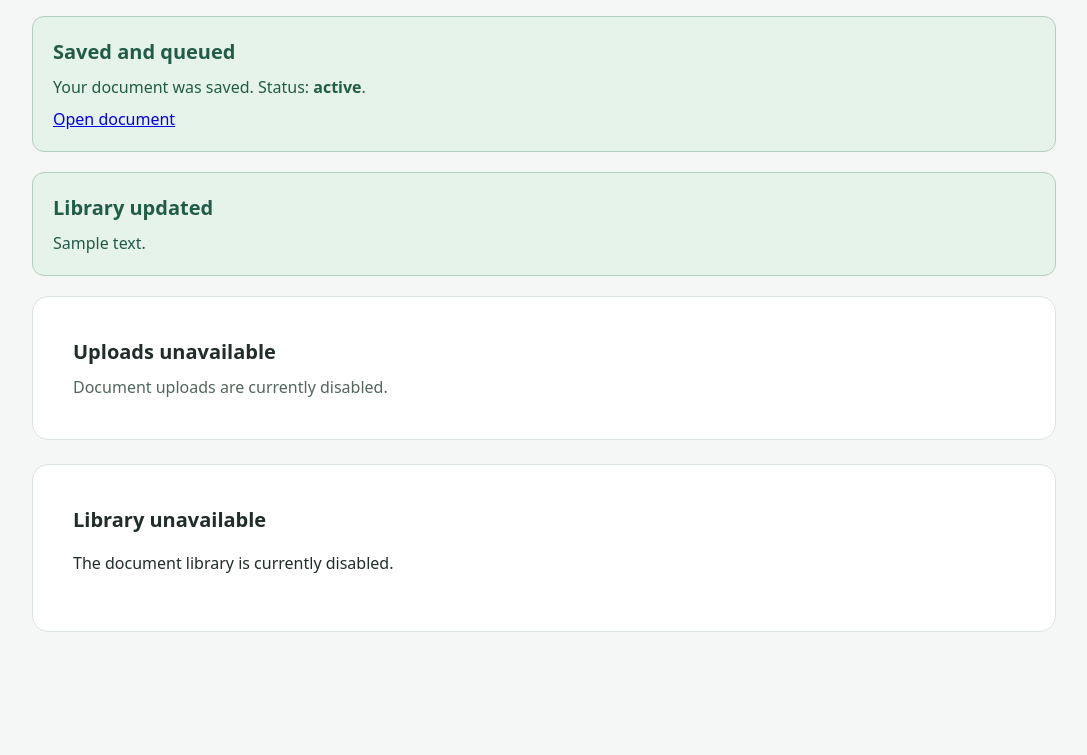
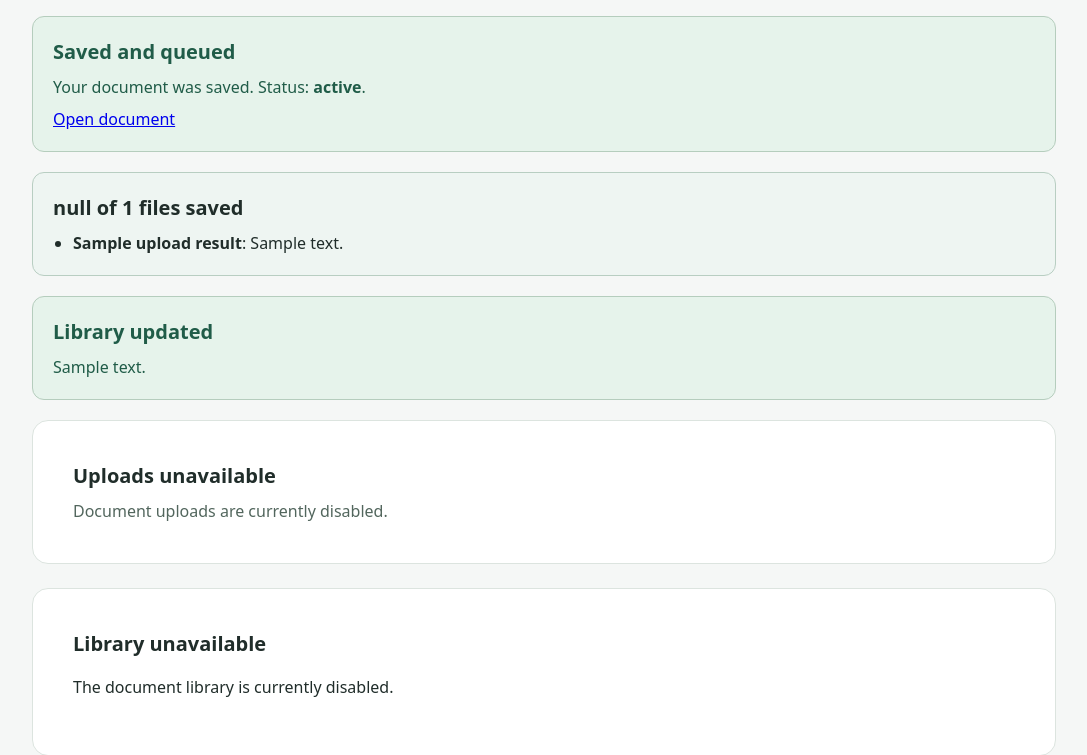
Before and after one commit to FarukValjevac/SecondBrain, a Spring app: page /library in a window 1280 px wide. Shown: the part 186-941 px from the top of the page, without its empty margins (96-1183 px from the left). Before the commit the page ends 818 px from the top, so only its background shows below. Run offline with Thymeleaf, Linux system fonts and the light colour scheme; the template is opened without the code that fills it: most values are stand-ins (such as "Sample title", 1, 10 or a date in 2020); data that the repository does not hold is empty; some of the project's set-up classes (security, data sources, template engines, error pages and the like) are left out, and stand-ins take their place.

Commit message:
feat(documents): upload several files at once with drag and drop

```diff
--- a/src/main/java/dev/secondbrain/documents/UploadRejectedException.java
+++ b/src/main/java/dev/secondbrain/documents/UploadRejectedException.java
@@ -22,6 +22,7 @@ public final class UploadRejectedException extends RuntimeException {
         INVALID_FILENAME(
                 "The filename must contain no null characters and be at most 1024 UTF-8 bytes."),
         SINGLE_FILE_REQUIRED("Upload one file at a time."),
+        TOO_MANY_FILES("Too many files in one upload. Choose fewer files and try again."),
         EMPTY_FILE("The selected file is empty."),
         FILE_TOO_LARGE("The file exceeds the configured upload size limit."),
         UNSUPPORTED_TYPE(
--- a/src/main/java/dev/secondbrain/web/LibraryController.java
+++ b/src/main/java/dev/secondbrain/web/LibraryController.java
@@ -25,6 +25,7 @@ import java.util.stream.Collectors;
 class LibraryController {
     private final boolean uploadsEnabled;
     private final String maximumUploadSize;
+    private final int maximumFilesPerUpload;
     private final ObjectProvider<DocumentInspectionService> documents;
     private final ObjectProvider<DocumentProcessingService> processing;
     private final ObjectProvider<QuestionAnswerService> answers;
@@ -32,11 +33,13 @@ class LibraryController {
     LibraryController(
             @Value("${secondbrain.events.enabled:true}") boolean uploadsEnabled,
             @Value("${secondbrain.documents.max-upload-size}") String maximumUploadSize,
+            @Value("${secondbrain.documents.max-files-per-upload:10}") int maximumFilesPerUpload,
             ObjectProvider<DocumentInspectionService> documents,
             ObjectProvider<DocumentProcessingService> processing,
             ObjectProvider<QuestionAnswerService> answers) {
         this.uploadsEnabled = uploadsEnabled;
         this.maximumUploadSize = maximumUploadSize;
+        this.maximumFilesPerUpload = maximumFilesPerUpload;
         this.documents = Objects.requireNonNull(documents, "documents");
         this.processing = Objects.requireNonNull(processing, "processing");
         this.answers = Objects.requireNonNull(answers, "answers");
@@ -47,6 +50,7 @@ class LibraryController {
         if (page < 0) throw new IllegalArgumentException("Page must not be negative");
         model.addAttribute("uploadsEnabled", uploadsEnabled);
         model.addAttribute("maximumUploadSize", maximumUploadSize);
+        model.addAttribute("maximumFilesPerUpload", maximumFilesPerUpload);
         model.addAttribute("libraryAvailable", uploadsEnabled);
         model.addAttribute("questionsEnabled", answers.getIfAvailable() != null);
         if (uploadsEnabled) {
--- a/src/main/resources/application.properties
+++ b/src/main/resources/application.properties
@@ -8,11 +8,15 @@ server.address=127.0.0.1
 server.port=8080
 # Let the browser receive rejection feedback after an oversized local upload.
 # This bounds discarded bytes; the accepted upload limit remains separate.
-server.tomcat.max-swallow-size=16MB
+# Covers the largest multi-file form request, so an oversized one gets a readable error page.
+server.tomcat.max-swallow-size=64MB
 # Keep first-upload flash sessions in cookies, without rewriting the library URL.
 server.servlet.session.tracking-modes=cookie
 
 secondbrain.documents.max-upload-size=10MB
+# Browser uploads may select several files; each file still obeys max-upload-size.
+secondbrain.documents.max-files-per-upload=10
+secondbrain.documents.max-upload-request-size=50MB
 secondbrain.documents.storage-directory=./data/documents
 
 # Embedding settings are opt-in. A model/dimension pair must be selected explicitly.
--- a/src/main/resources/static/css/library.css
+++ b/src/main/resources/static/css/library.css
@@ -281,6 +281,10 @@ form[data-submitting] button {
 .search-excerpt { white-space: pre-wrap; overflow-wrap: anywhere; font: inherit; }
 .source-location { color: var(--muted); }
 .hint { color: var(--muted); }
+.upload-results { margin: 0.5rem 0 0; padding-left: 1.25rem; overflow-wrap: anywhere; }
+.upload-selection { font-size: 0.875rem; }
+/* upload.js marks the card while files are dragged over it. */
+.upload-card[data-dragging] { outline: 3px dashed var(--brand); outline-offset: 4px; }
 .related-list { padding-left: 1.25rem; }
 .related-list li + li { margin-top: 1rem; }
 .related-list .search-excerpt { margin: 0.25rem 0; color: var(--muted); }
--- /dev/null
+++ b/src/main/resources/static/js/upload.js
@@ -0,0 +1,30 @@
+// Lets files be dropped onto the upload card. Dropped files go into the normal file input, so the
+// user still presses Upload, and the form works the same way without this script.
+const zone = document.querySelector('[data-drop-zone]');
+const input = zone?.querySelector('input[type="file"]');
+const selection = zone?.querySelector('.upload-selection');
+
+function describe() {
+  if (!selection || !input) return;
+  const count = input.files.length;
+  selection.textContent = count > 1 ? `${count} files selected.` : '';
+}
+
+if (zone && input) {
+  zone.addEventListener('dragover', (event) => {
+    if (!event.dataTransfer?.types.includes('Files')) return;
+    event.preventDefault();
+    zone.setAttribute('data-dragging', '');
+  });
+  zone.addEventListener('dragleave', (event) => {
+    if (!zone.contains(event.relatedTarget)) zone.removeAttribute('data-dragging');
+  });
+  zone.addEventListener('drop', (event) => {
+    zone.removeAttribute('data-dragging');
+    if (!event.dataTransfer?.files.length) return;
+    event.preventDefault();
+    input.files = event.dataTransfer.files;
+    describe();
+  });
+  input.addEventListener('change', describe);
+}
--- a/src/main/resources/templates/library.html
+++ b/src/main/resources/templates/library.html
@@ -7,6 +7,7 @@
   <meta name="color-scheme" content="light dark">
   <link rel="stylesheet" href="/css/library.css" th:href="@{/css/library.css}">
   <script src="/js/forms.js" th:src="@{/js/forms.js}" defer></script>
+  <script src="/js/upload.js" th:src="@{/js/upload.js}" defer></script>
 </head>
 <body>
   <header class="site-header">
@@ -25,6 +26,18 @@
       <p>Your document was saved. Status: <strong th:text="${uploadReceipt.state}">QUEUED</strong>.</p>
       <p><a th:href="@{/documents/{id}(id=${uploadReceipt.documentId})}">Open document</a></p>
     </section>
+    <section class="notice" role="status" th:if="${uploadResults != null}"
+             th:with="saved=${#lists.size(uploadResults.?[isSaved()])}"
+             th:classappend="${saved == #lists.size(uploadResults) ? 'notice-success' : 'notice-info'}">
+      <h2 th:text="|${saved} of ${#lists.size(uploadResults)} files saved|">Files saved</h2>
+      <ul class="upload-results">
+        <li th:each="result : ${uploadResults}">
+          <a th:if="${result.isSaved()}" th:href="@{/documents/{id}(id=${result.documentId.get()})}" th:text="${result.name}">notes.md</a>
+          <strong th:unless="${result.isSaved()}" th:text="${result.name}">notes.exe</strong>:
+          <span th:text="${result.message}">Saved and queued</span>
+        </li>
+      </ul>
+    </section>
     <section class="notice notice-success" role="status" th:if="${deletionMessage != null}">
       <h2>Library updated</h2>
       <p th:text="${deletionMessage}">Document removed.</p>
@@ -33,7 +46,7 @@
       <h2>Upload could not be completed</h2>
       <p th:text="${uploadError}">Choose a supported file and try again.</p>
     </section>
-    <section class="upload-card" aria-labelledby="upload-title" th:if="${uploadsEnabled}">
+    <section class="upload-card" aria-labelledby="upload-title" th:if="${uploadsEnabled}" data-drop-zone>
       <svg class="document-icon" viewBox="0 0 48 48" fill="none" aria-hidden="true">
         <path d="M14 6h14l8 8v28H14z"/>
         <path d="M28 6v10h8M20 24h10M20 31h10"/>
@@ -41,13 +54,15 @@
       <h2 id="upload-title">Add a document</h2>
       <p>Upload a PDF, Word, HTML, Markdown or text file. Your original is stored privately.</p>
       <form method="post" enctype="multipart/form-data" action="/documents/upload" th:action="@{/documents/upload}">
-        <label for="document-file">Choose a file</label>
+        <label for="document-file">Choose files</label>
         <p id="upload-help" class="upload-help">
           Supported formats: .pdf, .docx, .html, .md and UTF-8 text such as .txt, .csv, .json, .xml, .yaml, .log and source code.
           PDFs need selectable text; encrypted and scanned-only PDFs and legacy .doc files are unsupported.
+          Select up to <span th:text="${maximumFilesPerUpload}">10</span> files, or drop them here.
           Maximum file size: <span th:text="${maximumUploadSize}">10MB</span>.
         </p>
-        <input type="file" id="document-file" name="file" accept=".pdf,.docx,.html,.htm,.md,.markdown,.txt,.text,.log,.csv,.tsv,.json,.xml,.yaml,.yml,.toml,.ini,.rst,.tex,.sql,.java,.kt,.py,.js,.ts,.c,.h,.cpp,.hpp,.cs,.go,.rs,.rb,.php,.sh,.swift" aria-describedby="upload-help" required>
+        <input type="file" id="document-file" name="file" accept=".pdf,.docx,.html,.htm,.md,.markdown,.txt,.text,.log,.csv,.tsv,.json,.xml,.yaml,.yml,.toml,.ini,.rst,.tex,.sql,.java,.kt,.py,.js,.ts,.c,.h,.cpp,.hpp,.cs,.go,.rs,.rb,.php,.sh,.swift" aria-describedby="upload-help" multiple required>
+        <p class="upload-selection" aria-live="polite"></p>
         <button type="submit">Upload document</button>
       </form>
     </section>
```
Also changed, not shown: docs/development.md (+3 -1 lines), src/main/java/dev/secondbrain/web/DocumentUploadConfiguration.java (+9 -3 lines), src/main/java/dev/secondbrain/web/DocumentUploadFormController.java (+40 -11 lines), src/main/java/dev/secondbrain/web/UploadResult.java (added, +35 -0 lines), README.md, 2 other files.
